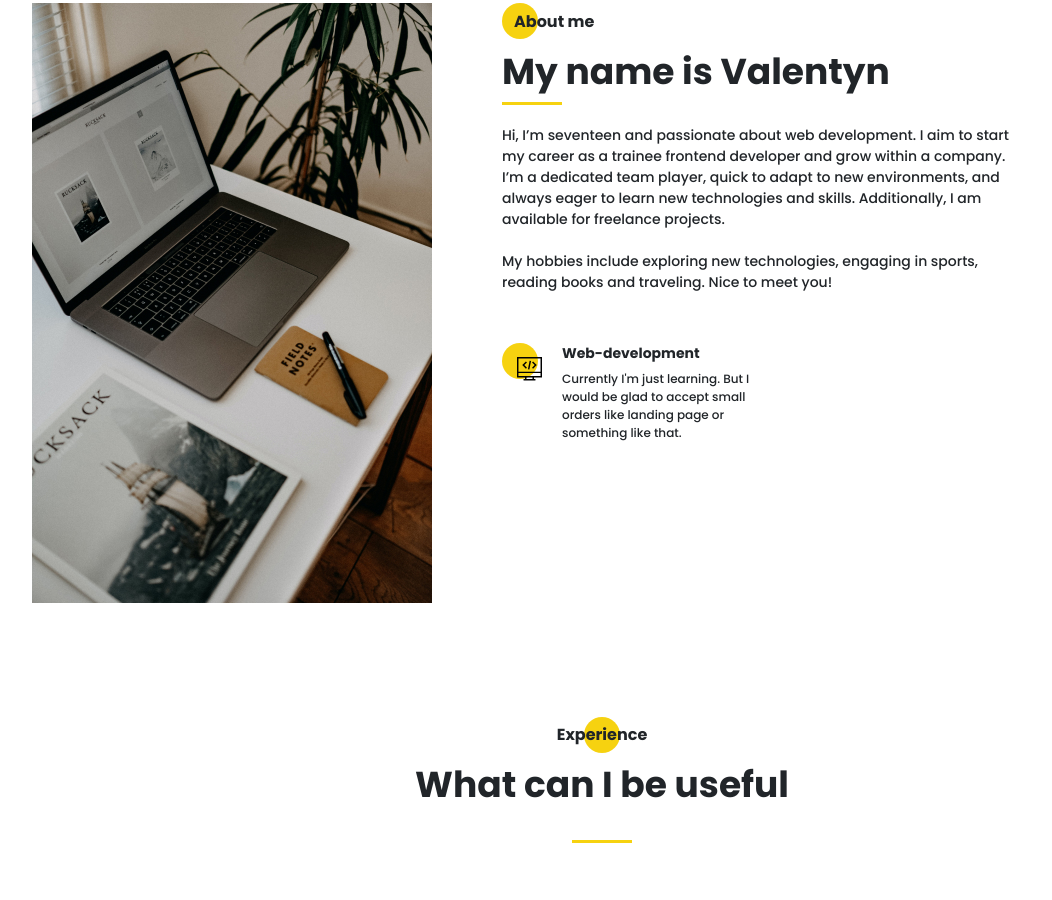
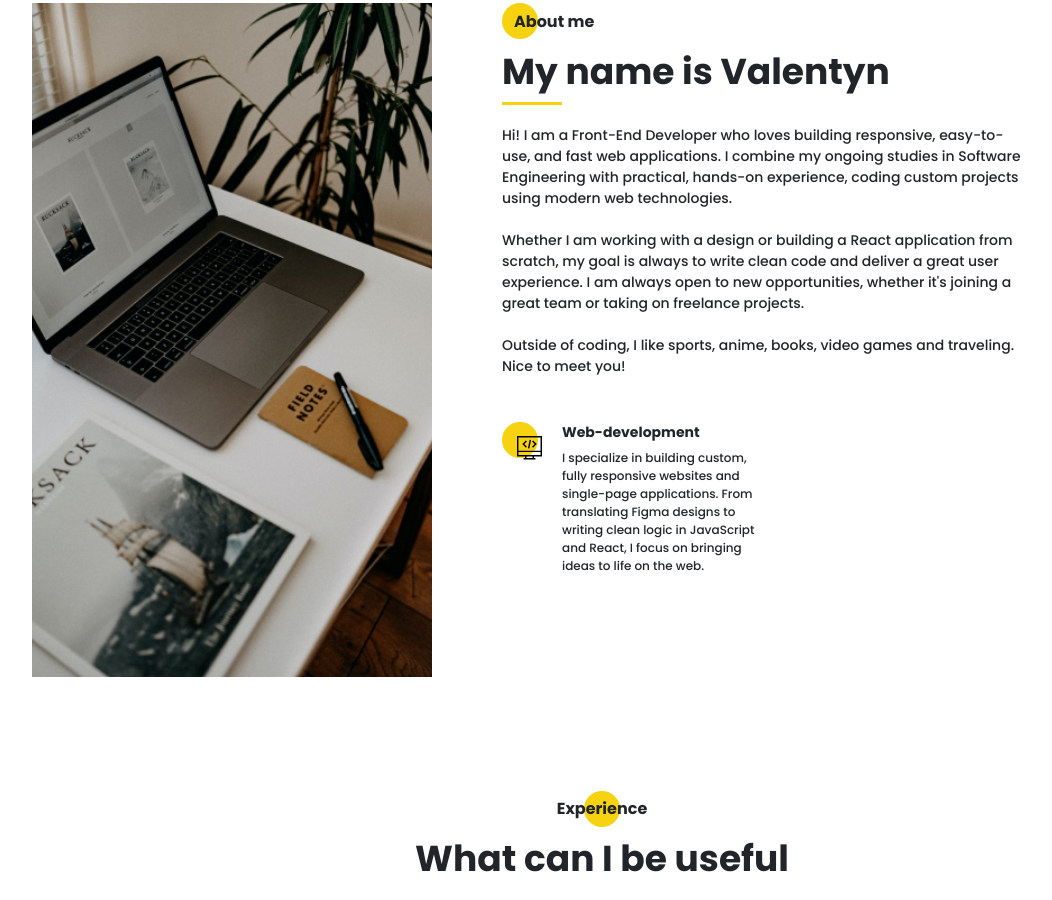
Before and after one commit to akio-q/portfolio, a website: page src/index.html in a window 1280 px wide. Shown: the part 917-1817 px from the top of the page, without its empty margins (38-1090 px from the left). Drawn offline with nearby package versions, Linux system fonts and the light colour scheme; files whose address does not match are found by name.

Commit message:
update About me section

```diff
--- a/src/index.html
+++ b/src/index.html
@@ -139,10 +139,11 @@
                     <div class="title title_fz36 about__subtitle">My name is Valentyn</div>
                     <div class="divider"></div>
                     <p class="about__text">
-                        Hi, I’m seventeen and passionate about web development. I aim to start my career as a trainee frontend developer and grow within a company. I’m a dedicated team player, quick to adapt to new environments, and always eager to learn new technologies and skills. Additionally, I am available for freelance projects.
+                        Hi! I am a Front-End Developer who loves building responsive, easy-to-use, and fast web applications. I combine my ongoing studies in Software Engineering with practical, hands-on experience, coding custom projects using modern web technologies.
                         <br><br>
-                        My hobbies include exploring new technologies, engaging in sports, reading books and traveling.
-                        Nice to meet you!
+                        Whether I am working with a design or building a React application from scratch, my goal is always to write clean code and deliver a great user experience. I am always open to new opportunities, whether it's joining a great team or taking on freelance projects.
+                        <br><br>
+                        Outside of coding, I like sports, anime, books, video games and traveling. Nice to meet you!
                     </p>
                 </div>
                 <div class="about__skills">
@@ -153,7 +154,7 @@
                         <div>
                             <div class="title title_fz14">Web-development</div>
                             <div class="about__skills-text">
-                                Currently I'm just learning. But I would be glad to accept small orders like landing page or something like that.
+                                I specialize in building custom, fully responsive websites and single-page applications. From translating Figma designs to writing clean logic in JavaScript and React, I focus on bringing ideas to life on the web.
                             </div>
                         </div>
                     </div>
```
